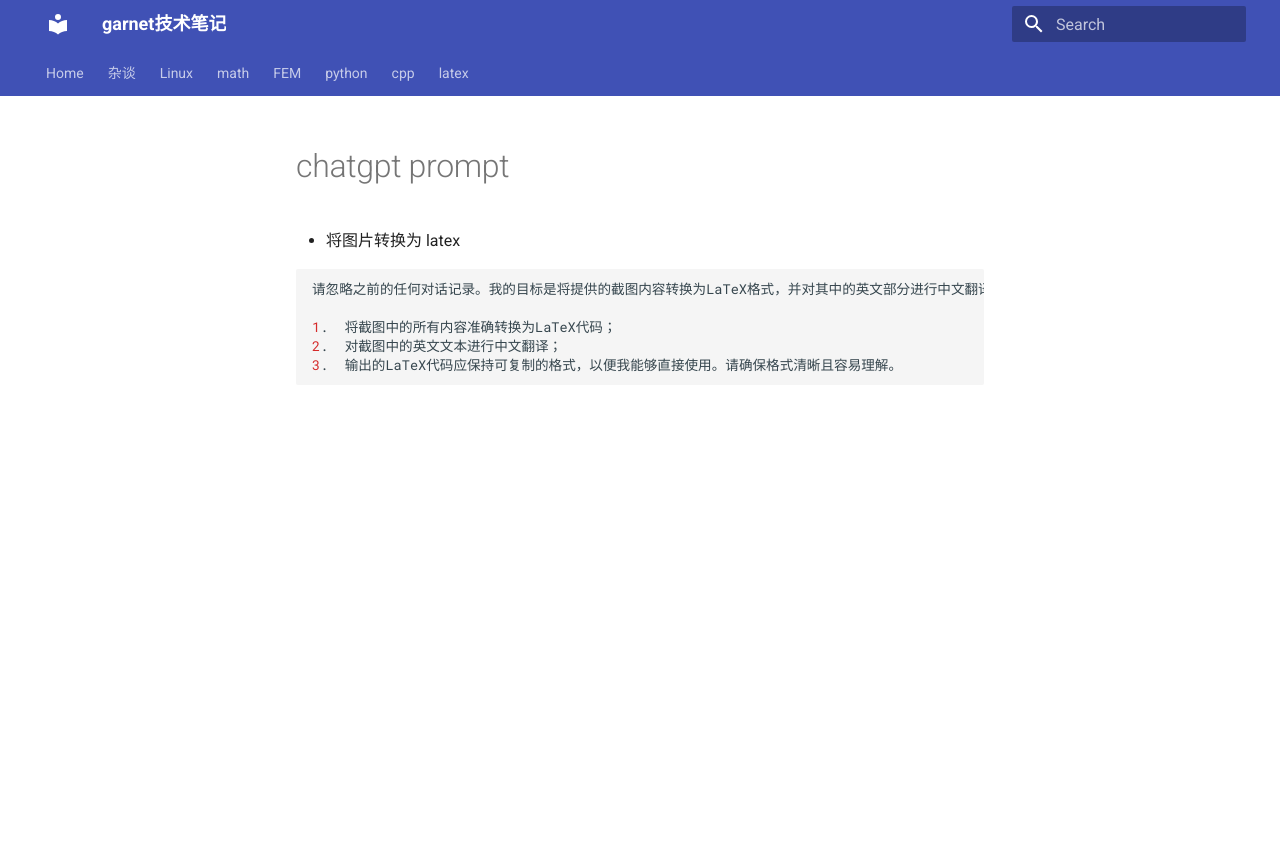
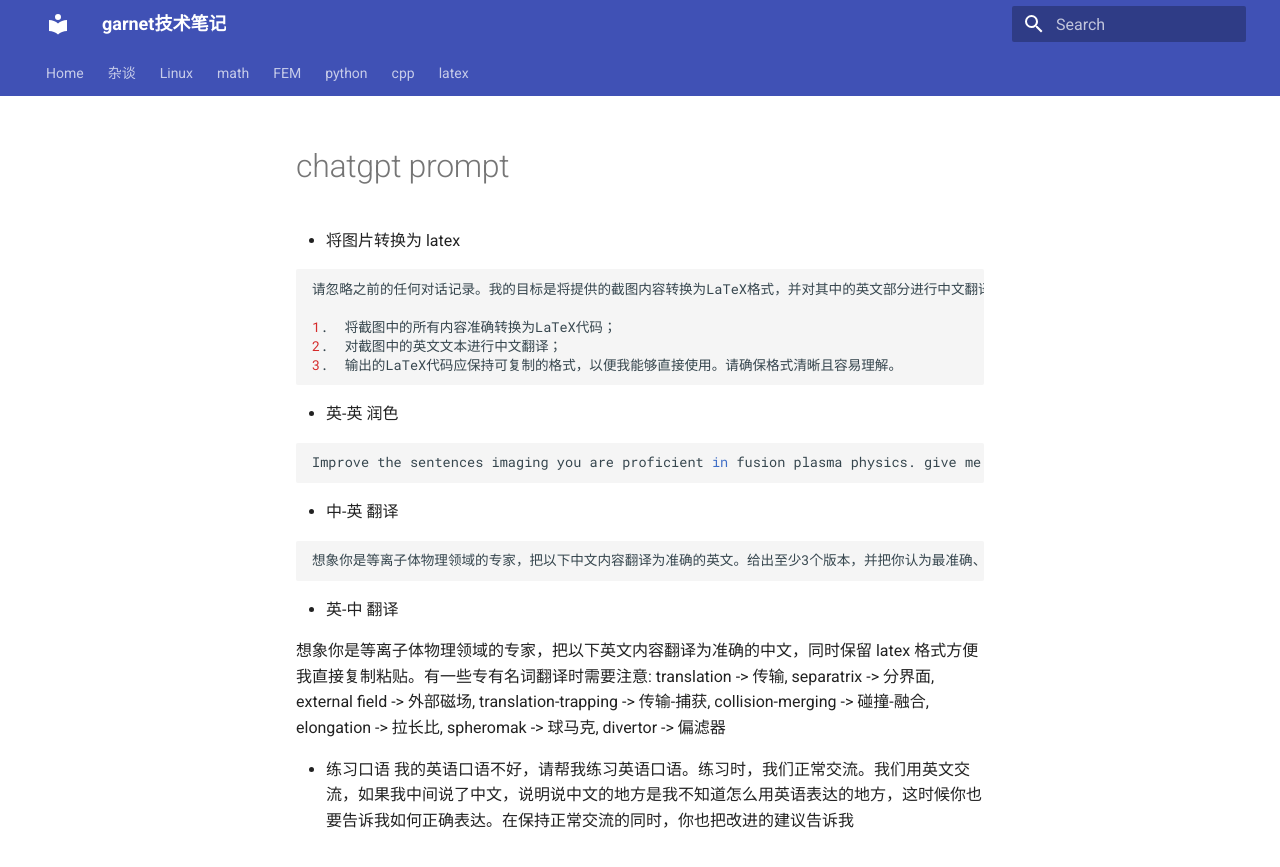
Before and after one commit to ymma98/technotes, an MkDocs documentation site: the page built from docs/杂谈/chatGPT_prompt.md, in a window 1280 px wide. Shown: the top 867 px of the page. Built offline with MkDocs 1.6.1 and Material for MkDocs 9.7.7, drawn with Linux system fonts in a browser that asks for light colours.

Commit message:
docs/杂谈/chatGPT_prompt.md updated from https://stackedit.cn/

````diff
--- a/docs/杂谈/chatGPT_prompt.md
+++ b/docs/杂谈/chatGPT_prompt.md
@@ -9,6 +9,27 @@
 2.  对截图中的英文文本进行中文翻译；
 3.  输出的LaTeX代码应保持可复制的格式，以便我能够直接使用。请确保格式清晰且容易理解。
 ```
+
+
+* 英-英 润色
+
+```bash
+Improve the sentences imaging you are proficient in fusion plasma physics. give me at least 3 improved versions. give the best version you think at first. make the sentences clear, no grammar mistakes, elegant enough for the scientific publication.
+```
+
+* 中-英 翻译
+
+```bash
+想象你是等离子体物理领域的专家，把以下中文内容翻译为准确的英文。给出至少3个版本，并把你认为最准确、恰当的版本放在第一个
+```
+
+* 英-中 翻译
+
+想象你是等离子体物理领域的专家，把以下英文内容翻译为准确的中文，同时保留 latex 格式方便我直接复制粘贴。有一些专有名词翻译时需要注意: translation -> 传输, separatrix -> 分界面, external field -> 外部磁场, translation-trapping -> 传输-捕获, collision-merging -> 碰撞-融合, elongation -> 拉长比, spheromak -> 球马克, divertor -> 偏滤器
+
+
+* 练习口语
+我的英语口语不好，请帮我练习英语口语。练习时，我们正常交流。我们用英文交流，如果我中间说了中文，说明说中文的地方是我不知道怎么用英语表达的地方，这时候你也要告诉我如何正确表达。在保持正常交流的同时，你也把改进的建议告诉我
 <!--stackedit_data:
-eyJoaXN0b3J5IjpbLTEwNTkxNjU1MzZdfQ==
+eyJoaXN0b3J5IjpbLTE5ODkxNTQzMzBdfQ==
 -->
````
